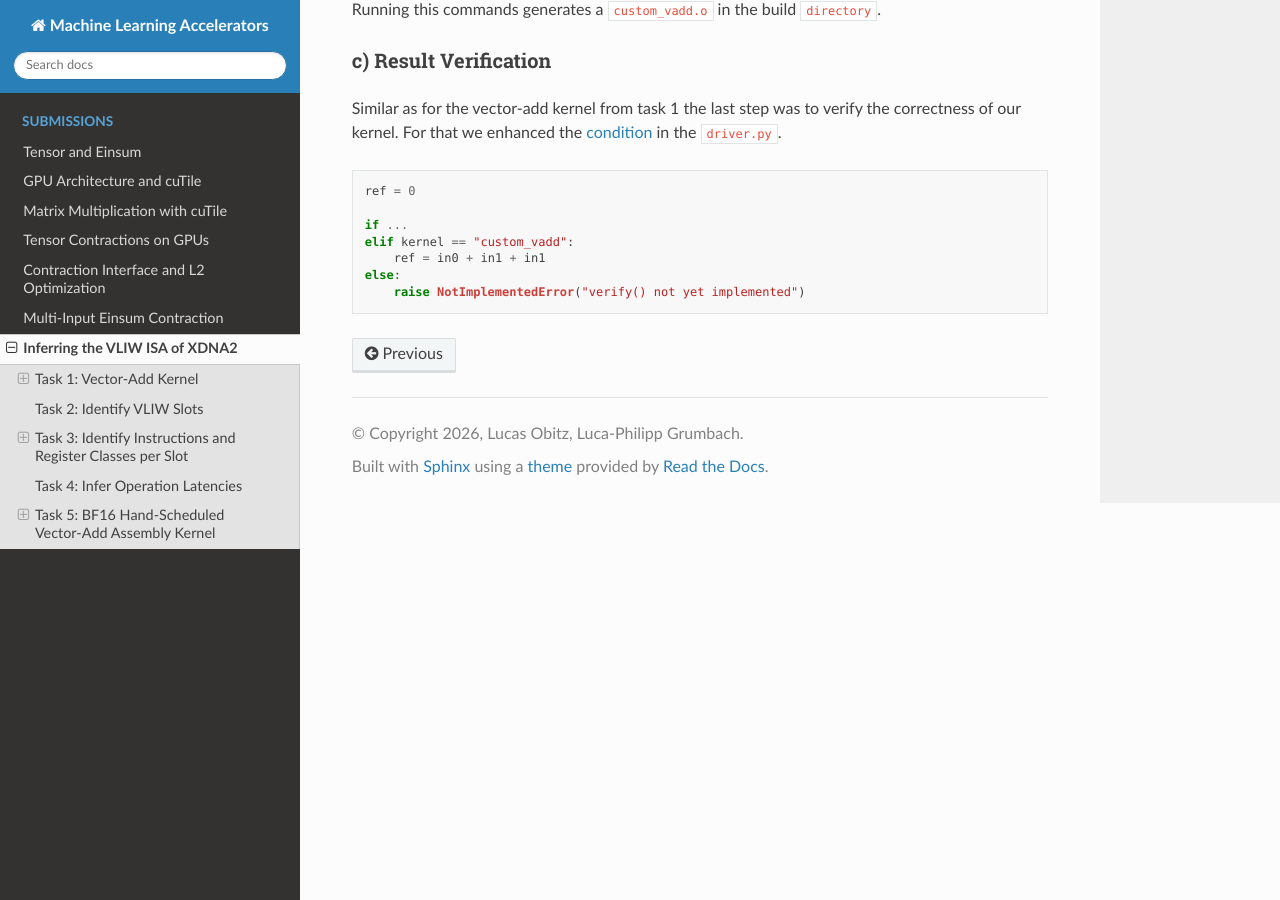
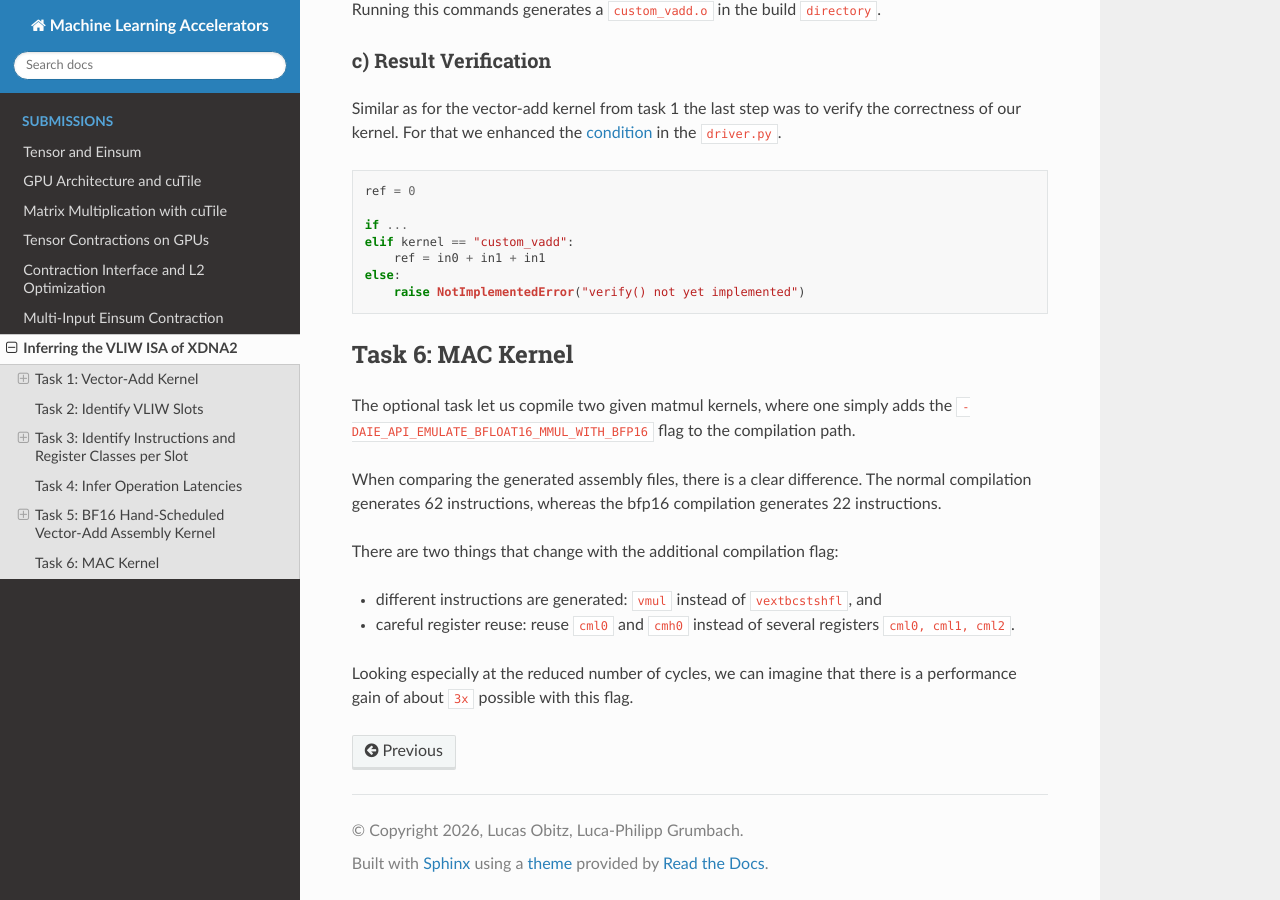
Before and after one commit to Shad00Z/machine-learning-accelerators, a Sphinx documentation site: the page built from docs/source/submissions/07_xdna2.rst, in a window 1280 px wide and 900 px high, scrolled down 5546 px. Built offline with Sphinx 7.4.7 and the Read the Docs theme 3.1.0, drawn with Linux system fonts in a browser that asks for light colours.

Commit message:
feat: task 6

```diff
--- a/docs/source/submissions/07_xdna2.rst
+++ b/docs/source/submissions/07_xdna2.rst
@@ -319,3 +319,18 @@ For that we enhanced the :ref:`condition <vadd_verify>` in the ``driver.py``.
         ref = in0 + in1 + in1
     else:
         raise NotImplementedError("verify() not yet implemented")
+
+Task 6: MAC Kernel
+------------------
+
+The optional task let us copmile two given matmul kernels, where one simply adds the ``-DAIE_API_EMULATE_BFLOAT16_MMUL_WITH_BFP16`` flag to the compilation path.
+
+When comparing the generated assembly files, there is a clear difference.
+The normal compilation generates 62 instructions, whereas the bfp16 compilation generates 22 instructions.
+
+There are two things that change with the additional compilation flag:
+
+- different instructions are generated: ``vmul`` instead of ``vextbcstshfl``, and
+- careful register reuse: reuse ``cml0`` and ``cmh0`` instead of several registers ``cml0, cml1, cml2``.
+
+Looking especially at the reduced number of cycles, we can imagine that there is a performance gain of about ``3x`` possible with this flag.
```
